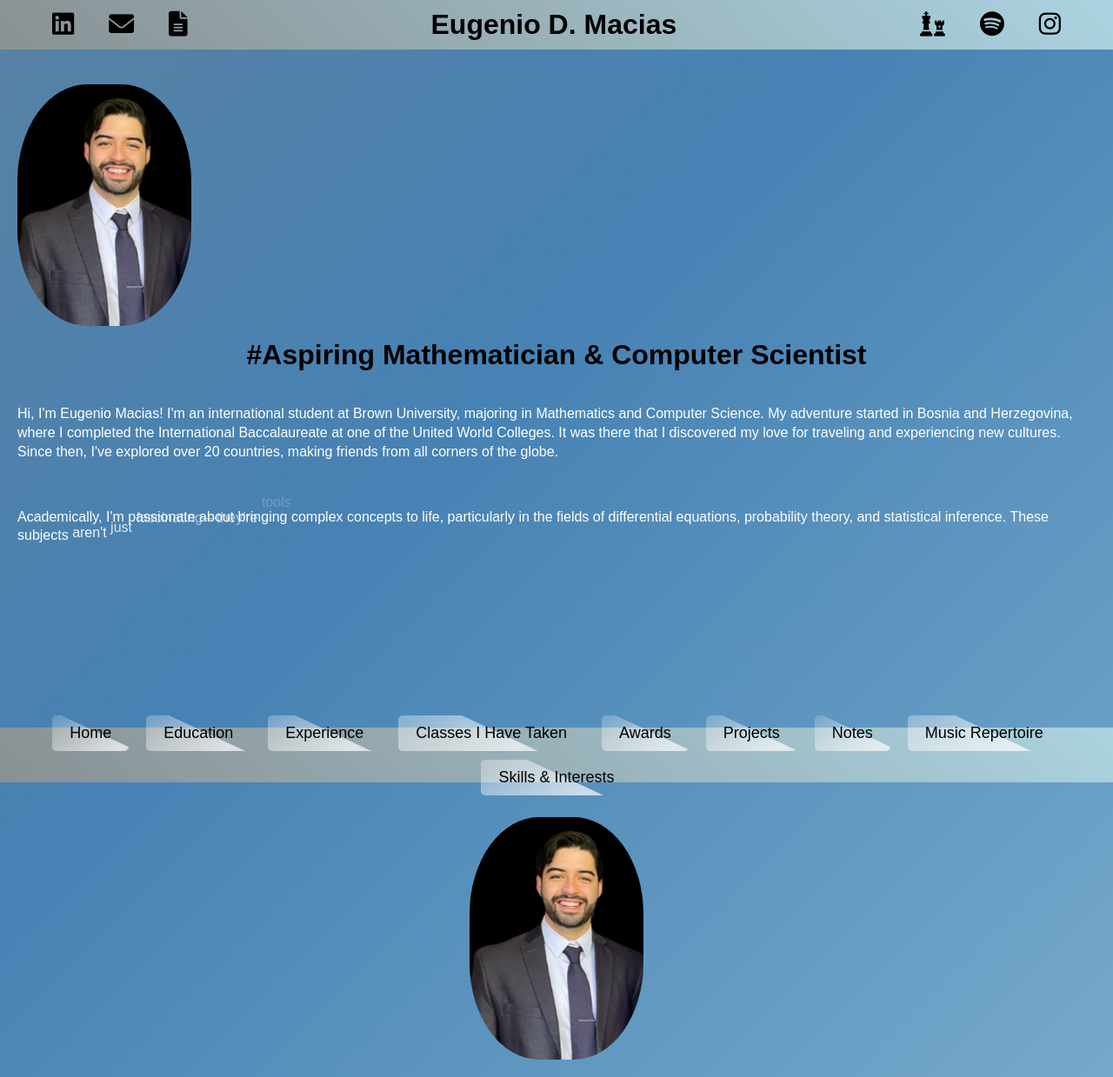
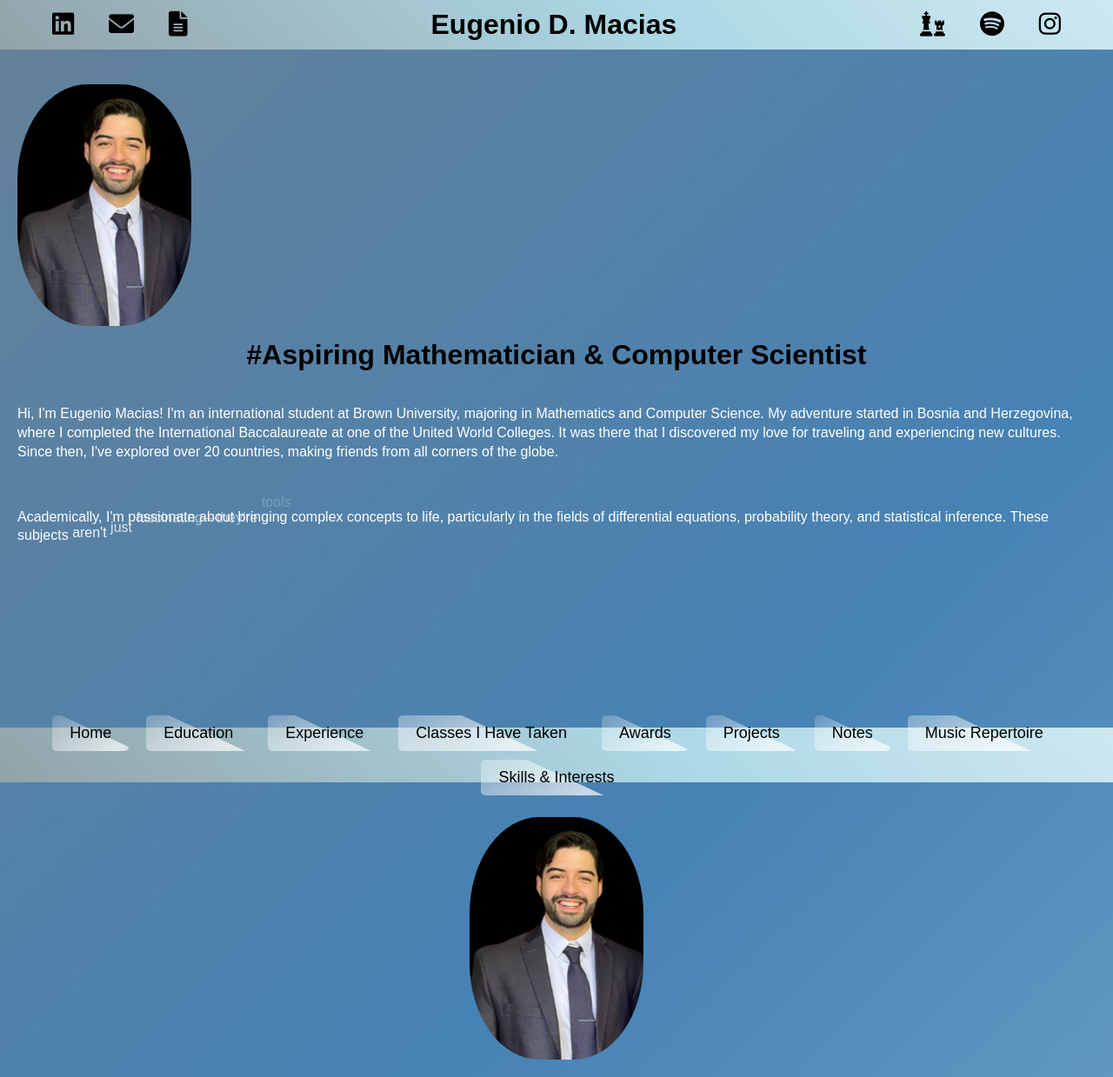
Before and after one commit to xXElGenio0203Xx/eugenio-macias.github.io, a Jekyll site: the page built from index.md, in a window 1280 px wide. Shown: the whole page at 87% size. Built offline with Jekyll 4.4.1, drawn with Linux system fonts in a browser that asks for light colours; some web fonts are replaced.

Commit message:
Update style.css

```diff
--- a/assets/css/style.css
+++ b/assets/css/style.css
@@ -38,9 +38,9 @@ header {
     justify-content: space-between;
     align-items: center;
     padding: 10px 40px;
-    background: linear-gradient(45deg, #2F4F4F, #4682B4, #808080, #ADD8E6); /* Light yellow, light green, light blue, light red */
+    background: linear-gradient(45deg, #2F4F4F, #4682B4, #808080, #ADD8E6, #FFFFFF); /* Light yellow, light green, light blue, light red */
     background-size: 400% 400%;
-    animation: gradient 10s ease infinite;
+    animation: gradient 8s ease infinite;
 }
 
 header h1 {
@@ -98,7 +98,7 @@ main {
     width: 100%;
     background: linear-gradient(-45deg, #ADD8E6, #4682B4, #808080, #2F4F4F); /* Light yellow, light green, light blue, light red */
     background-size: 400% 400%;
-    animation: gradient 10s ease infinite;
+    animation: gradient 8s ease infinite;
     backdrop-filter: blur(8px);
     overflow: auto;
 }
@@ -112,9 +112,9 @@ footer {
     width: 100%;
     position: fixed;
     bottom: 0;
-    background: linear-gradient(45deg, #2F4F4F, #4682B4, #808080, #ADD8E6); /* Light yellow, light green, light blue, light red */
+    background: linear-gradient(45deg, #2F4F4F, #4682B4, #808080, #ADD8E6, #FFFFFF); /* Light yellow, light green, light blue, light red */
     background-size: 400% 400%;
-    animation: gradient 10s ease infinite;
+    animation: gradient 8s ease infinite;
 }
 
 footer ul {
```
